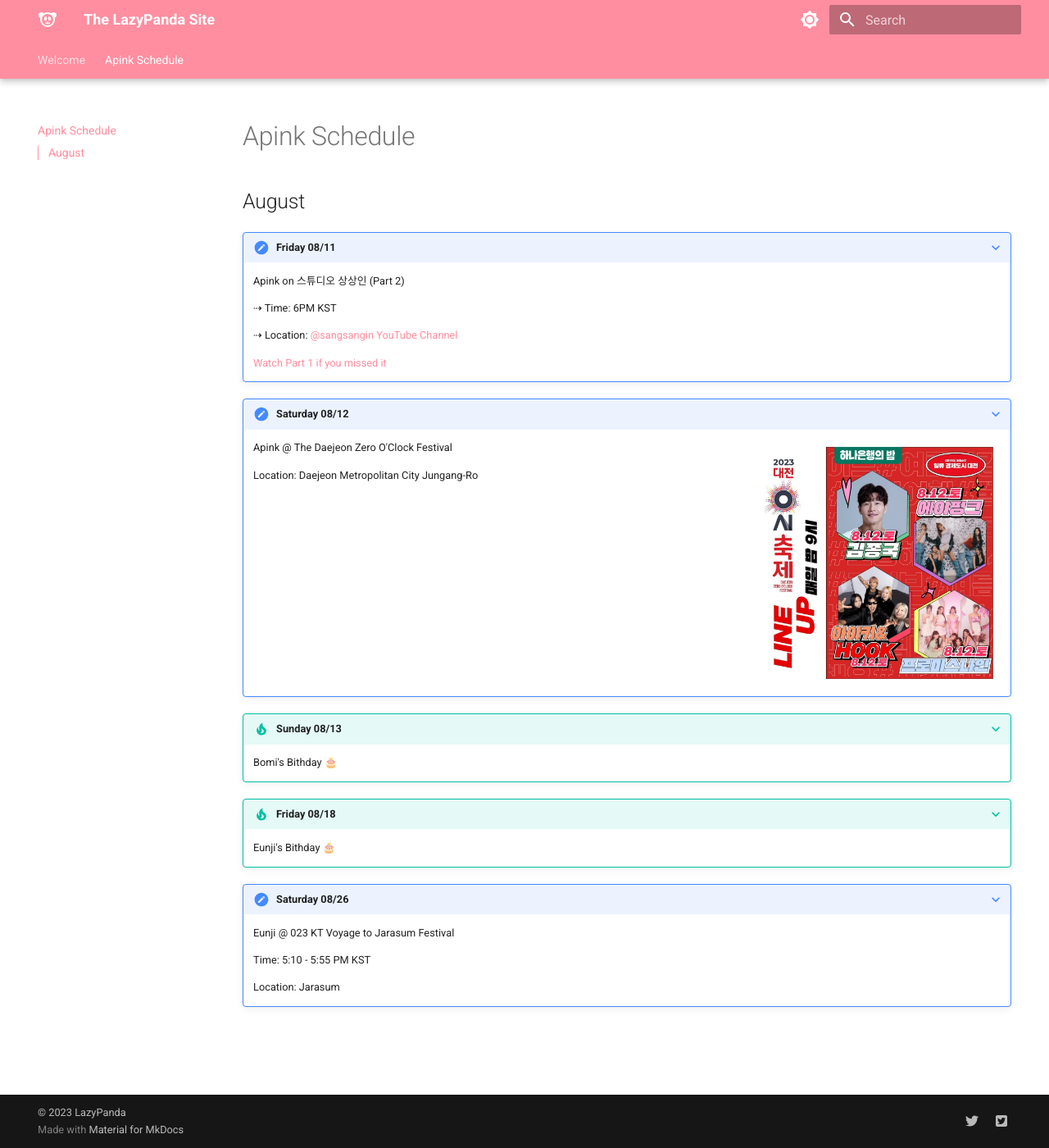
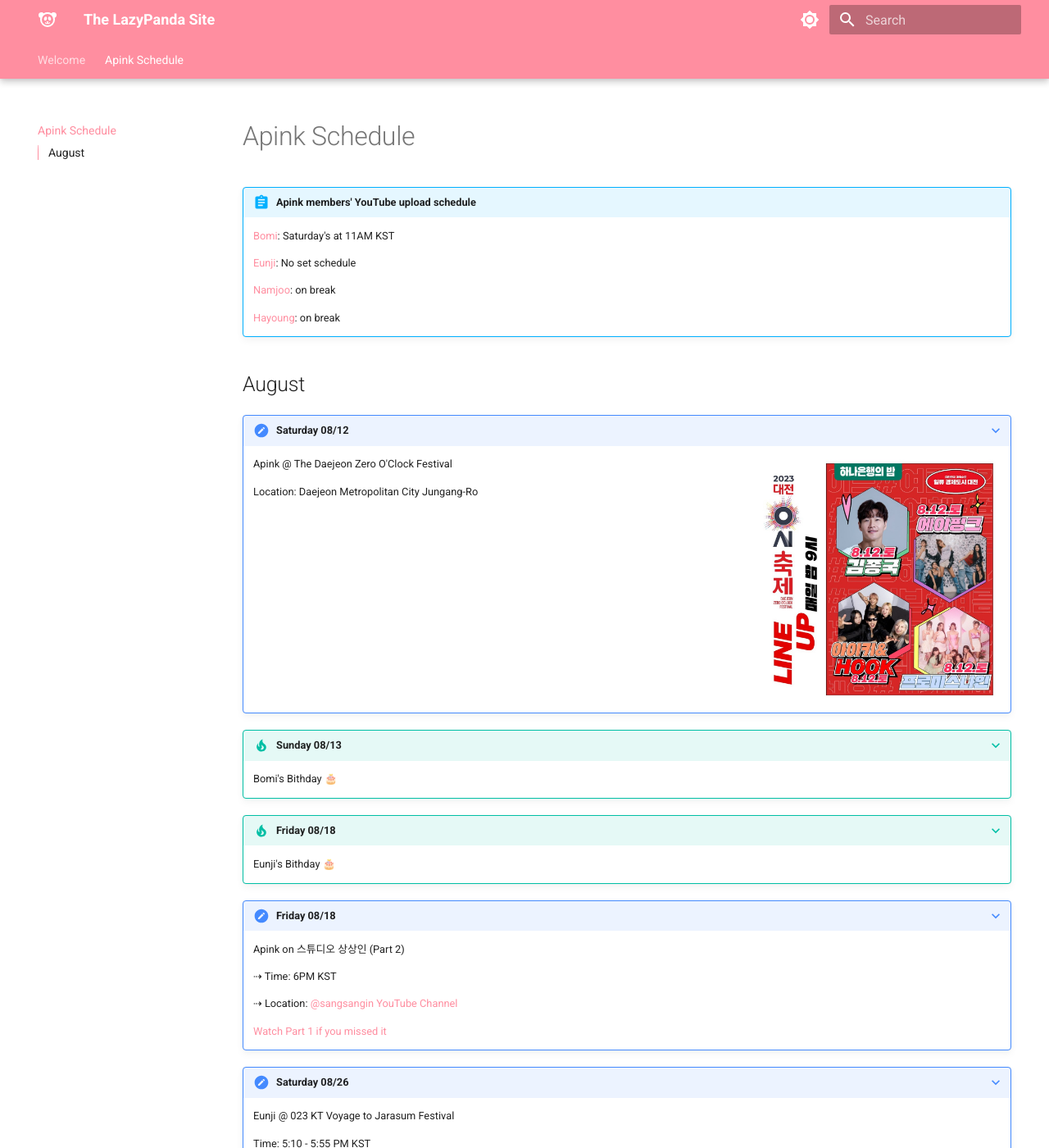
Before and after one commit to lazypandasite/mkdocs-lazypandasite, an MkDocs documentation site: the page built from docs/apink_schedule.md, in a window 1280 px wide and 1400 px high. Shown: the whole window at 82% size. Built offline with MkDocs 1.6.1 and Material for MkDocs 9.7.7, drawn with Linux system fonts in a browser that asks for light colours.

Commit message:
Cname + update

```diff
--- a/docs/apink_schedule.md
+++ b/docs/apink_schedule.md
@@ -1,16 +1,16 @@
 # Apink Schedule
 
+!!! abstract "Apink members' YouTube upload schedule"
+
+    [Bomi](https://www.youtube.com/@bbombbombbom): Saturday's at 11AM KST
+
+    [Eunji](https://www.youtube.com/@eunji3116): No set schedule
+
+    [Namjoo](https://www.youtube.com/@kimnamjoo_official): on break
+
+    [Hayoung](https://www.youtube.com/@ohhabbang): on break
+
 ## August
-
-???+ note "Friday 08/11"
-
-    Apink on 스튜디오 상상인 (Part 2)
-
-    ⇢ Time: 6PM KST
-
-    ⇢ Location: [@sangsangin YouTube Channel](https://www.youtube.com/@sangsangin)
-
-    [Watch Part 1 if you missed it](https://www.youtube.com/watch?v=ryDFRT9hqus&feature=youtu.be)
 
 ???+ note "Saturday 08/12"
 
@@ -27,6 +27,16 @@
 
     Eunji's Bithday 🎂
 
+???+ note "Friday 08/18"
+
+    Apink on 스튜디오 상상인 (Part 2)
+
+    ⇢ Time: 6PM KST
+
+    ⇢ Location: [@sangsangin YouTube Channel](https://www.youtube.com/@sangsangin)
+
+    [Watch Part 1 if you missed it](https://www.youtube.com/watch?v=ryDFRT9hqus&feature=youtu.be)
+
 ???+ note "Saturday 08/26"
 
     Eunji @ 023 KT Voyage to Jarasum Festival
```
Also changed, not shown: 1 other file.
